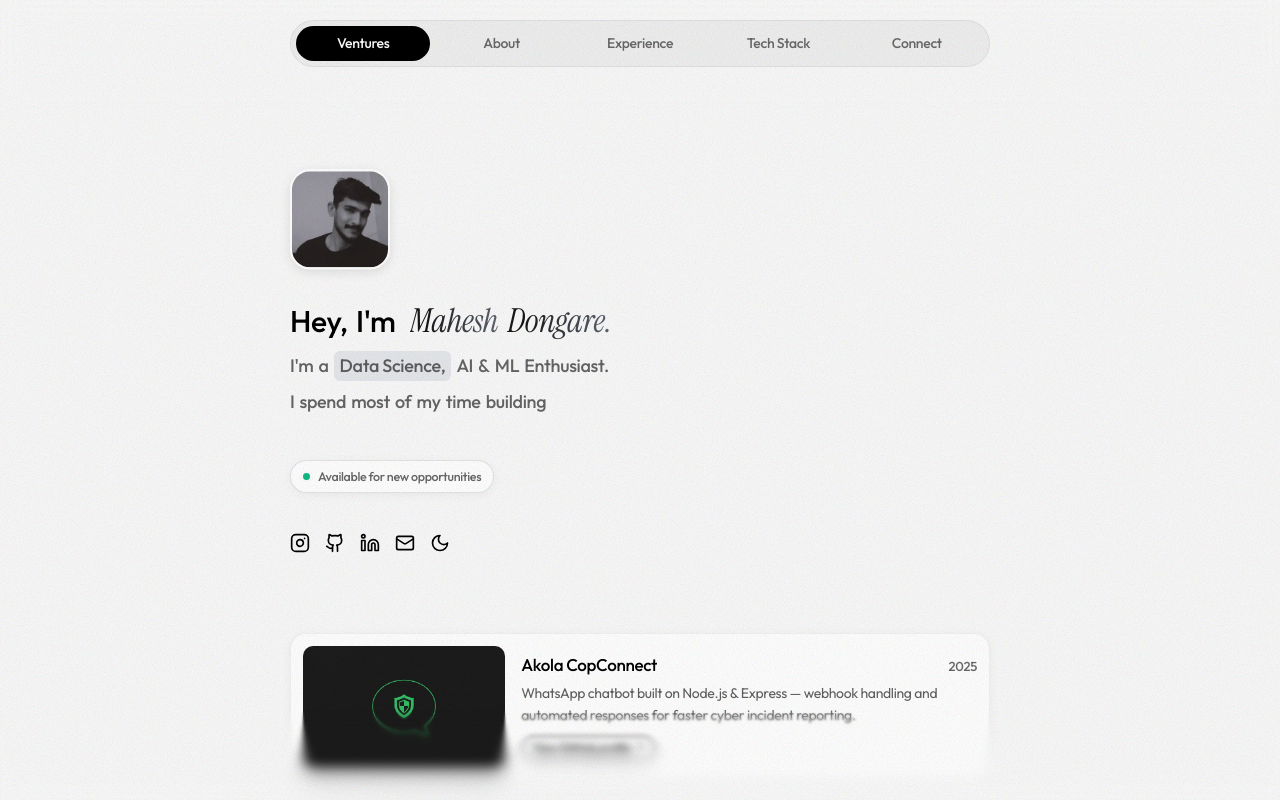
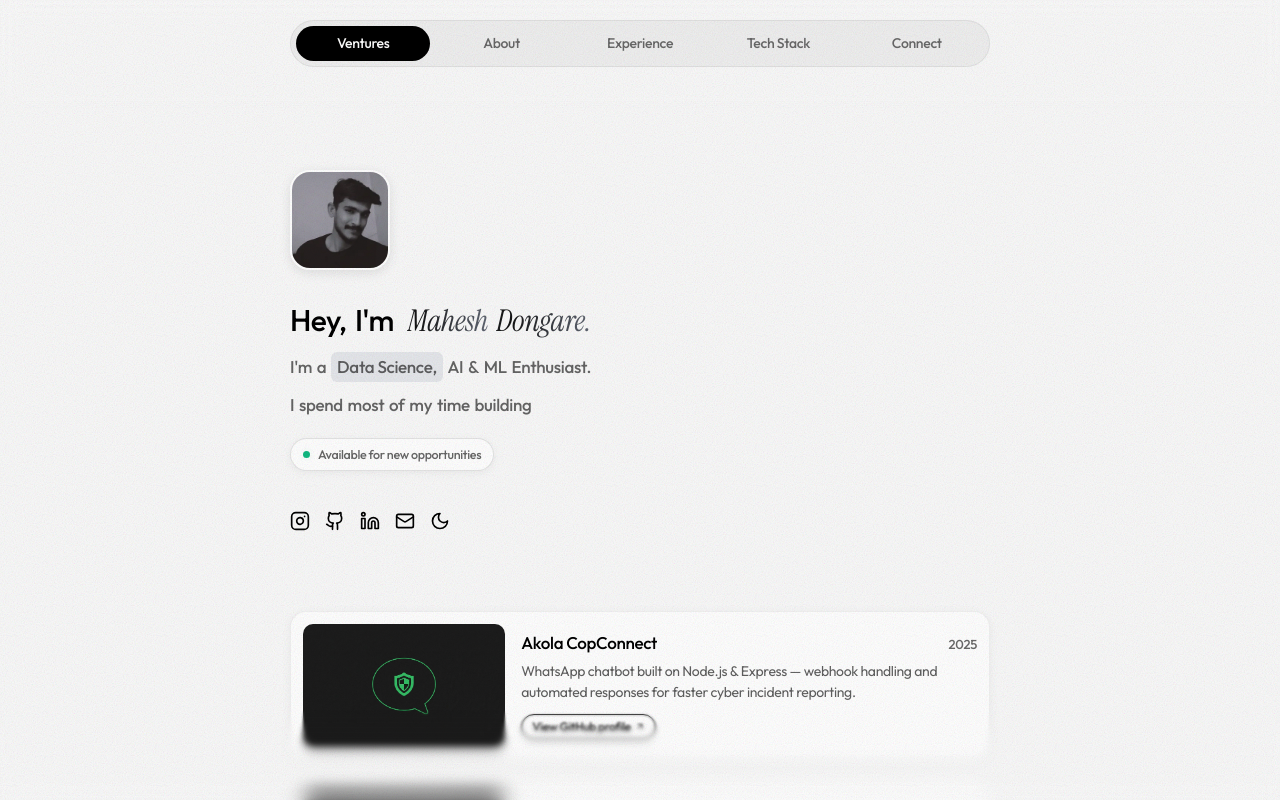
Before and after one commit to mahesh-atx/Minimal_Portfolio, a React (Vite) app: page / in a window 1280 px wide. Shown: the top 800 px of the page. Built offline with nearby package versions, Linux system fonts and the light colour scheme.

Commit message:
Hero: static avatar, tightened typographic scale and line-heights
Co-authored-by: arena-agent <297053741+arena-agent@users.noreply.github.com>

```diff
--- a/src/sections/Hero.jsx
+++ b/src/sections/Hero.jsx
@@ -17,15 +17,13 @@ export default function Hero({ dark, setDark, handleCopyEmail }) {
     return () => clearInterval(t);
   }, []);
 
-  // Cursor parallax — intro and avatar drift on opposite vectors for depth
+  // Cursor parallax — intro drifts gently for depth (avatar stays put)
   const mx = useMotionValue(0);
   const my = useMotionValue(0);
   const sx = useSpring(mx, { stiffness: 60, damping: 18 });
   const sy = useSpring(my, { stiffness: 60, damping: 18 });
   const introX = useTransform(sx, [-1, 1], [-6, 6]);
   const introY = useTransform(sy, [-1, 1], [-4, 4]);
-  const avatarX = useTransform(sx, [-1, 1], [9, -9]);
-  const avatarY = useTransform(sy, [-1, 1], [7, -7]);
 
   const handlePointerMove = (event) => {
     if (!window.matchMedia('(pointer: fine)').matches) return;
@@ -50,14 +48,9 @@ export default function Hero({ dark, setDark, handleCopyEmail }) {
     >
       <h1 className="sr-only">Mahesh Dongare — Data Science, AI & ML Portfolio</h1>
 
-      {/* Avatar — parallax + idle float + hover pop */}
-      <motion.div style={{ x: avatarX, y: avatarY }}>
-        <motion.div variants={fadeSlideUp}>
-          <motion.div
-            animate={{ y: [0, -6, 0] }}
-            transition={{ duration: 5, repeat: Infinity, ease: 'easeInOut' }}
-          >
+      {/* Avatar — static, original hover pop only */}
       <motion.img
+        variants={fadeSlideUp}
         whileHover={{ scale: 1.08, rotate: 3 }}
         transition={{ type: 'spring', stiffness: 300, damping: 15 }}
         src={avatarImg}
@@ -67,26 +60,23 @@ export default function Hero({ dark, setDark, handleCopyEmail }) {
         fetchPriority="high"
         className="w-[100px] h-[100px] rounded-[20px] object-cover border-2 border-white shadow-avatar"
       />
-          </motion.div>
-        </motion.div>
-      </motion.div>
 
       {/* Intro — parallax wrapper around the staggered text block */}
       <motion.div style={{ x: introX, y: introY }} className="w-full">
-        <motion.div variants={fadeSlideUp} className="flex flex-col gap-[8px] w-full">
-          <h2 className="text-[30px] max-[809px]:text-[25px] font-medium leading-[1.3] text-black">
+        <motion.div variants={fadeSlideUp} className="flex flex-col gap-[10px] w-full">
+          <h2 className="text-[30px] max-[809px]:text-[26px] font-medium leading-[1.35] tracking-[-0.02em] text-black">
             <AnimatedWords text="Hey, I'm" className="inline" />{' '}
             <AnimatedWords
               text="Mahesh Dongare."
               gradient
-              className="font-serif-accent inline text-[1.1em] font-normal"
+              className="font-serif-accent inline font-normal"
             />
           </h2>
           <AnimatedWords
             text="I'm a Data Science, AI & ML Enthusiast."
-            className="text-[18px] max-[809px]:text-[16px] font-medium leading-[1.45] text-black/60 block"
+            className="text-[17px] max-[809px]:text-[15.5px] font-medium leading-[1.55] text-black/60 block"
           />
-          <p className="text-[18px] max-[809px]:text-[16px] font-medium leading-[1.45] text-black/60">
+          <p className="text-[17px] max-[809px]:text-[15.5px] font-medium leading-[1.55] text-black/60">
             <AnimatedWords text="I spend most of my time building" className="inline" />{' '}
             <AnimatePresence mode="wait">
               <motion.span
@@ -95,7 +85,7 @@ export default function Hero({ dark, setDark, handleCopyEmail }) {
                 animate={{ opacity: 1, y: 0, filter: 'blur(0px)' }}
                 exit={{ opacity: 0, y: -10, filter: 'blur(6px)' }}
                 transition={{ duration: 0.45, ease: [0.16, 1, 0.3, 1] }}
-                className="font-serif-accent inline-block text-[1.05em] text-black/80 dark:text-white/85"
+                className="font-serif-accent inline-block text-black/80 dark:text-white/85"
               >
                 {ROTATING[wordIdx]}
               </motion.span>
```
Lines whose indentation alone changed are shown as unchanged.
